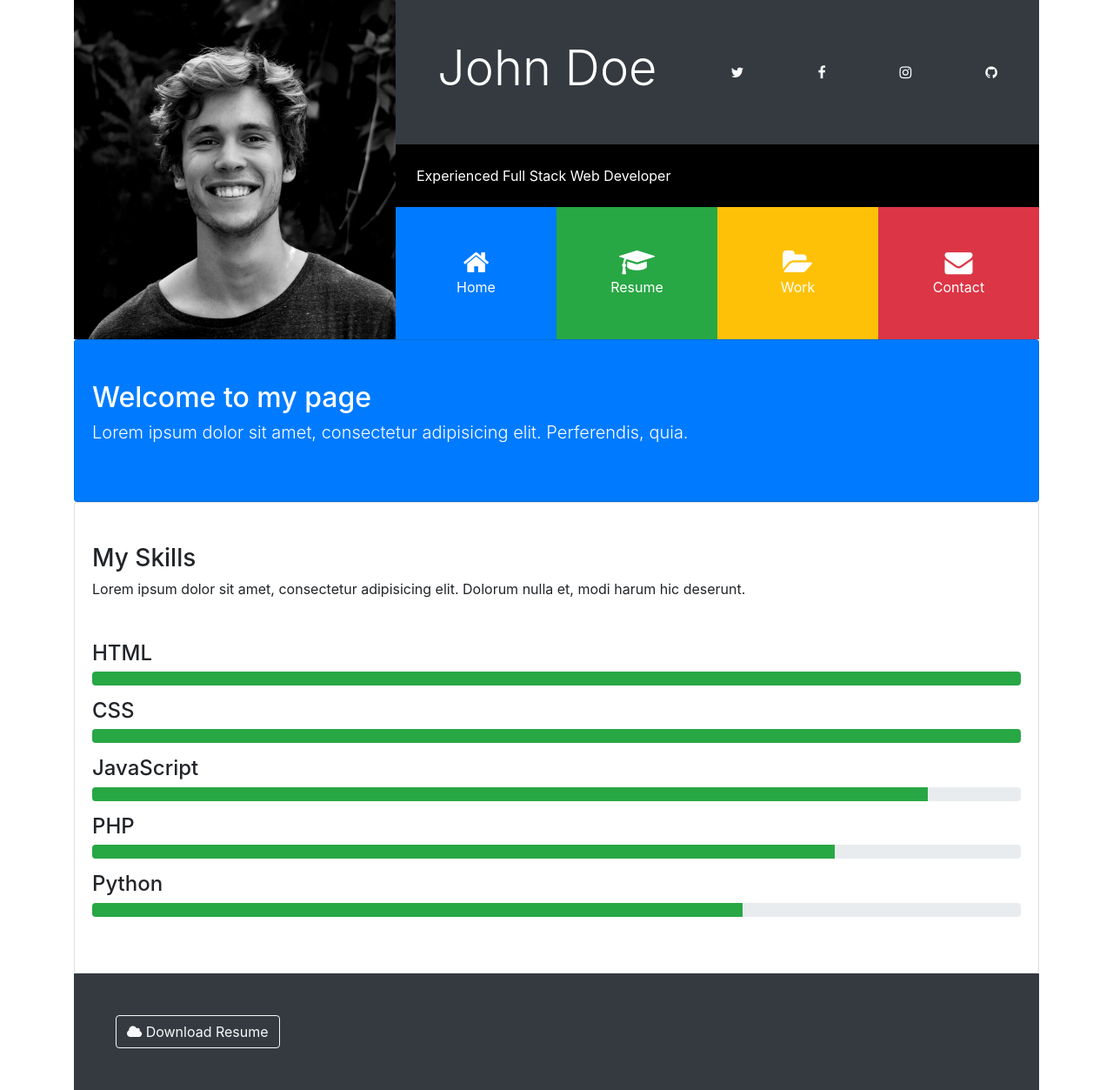
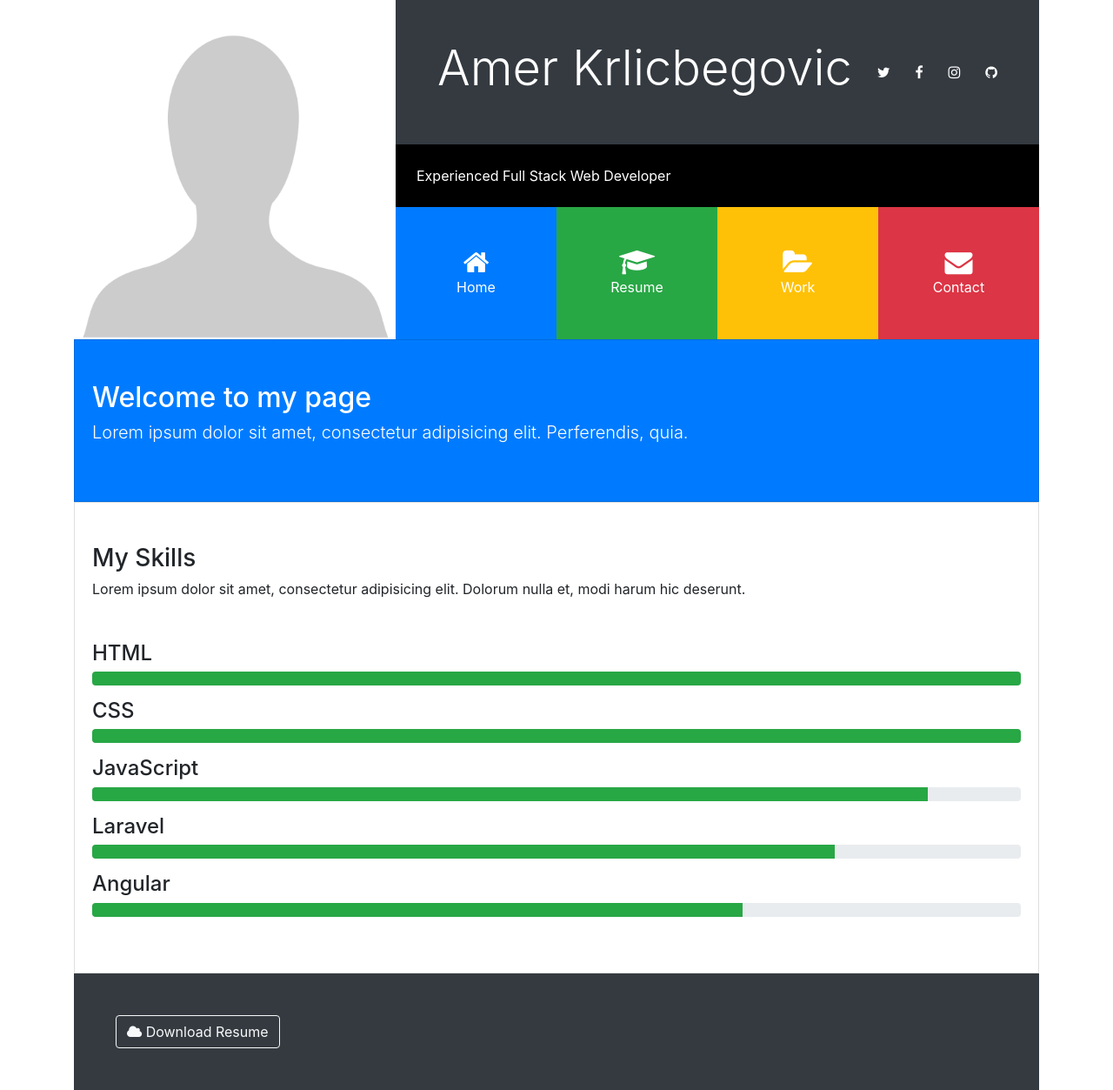
Before and after one commit to amerkrlicbegovic/Bootstrap-projects, a website: page Project-Portfoligrid/src/index.html in a window 1280 px wide. Shown: the whole page at 87% size. Drawn offline with Linux system fonts and the light colour scheme; some packages are replaced by stand-ins of ours; a script that the page names is missing.

Commit message:
Project Portfoligrid fin

```diff
--- a/Project-Portfoligrid/src/css/style.css
+++ b/Project-Portfoligrid/src/css/style.css
@@ -18,3 +18,6 @@
 @media (min-width: 1199px) {
   .port-item {
     padding: 3em !important; } }
+.card{
+border-radius:0px
+}
--- a/Project-Portfoligrid/src/index.html
+++ b/Project-Portfoligrid/src/index.html
@@ -15,13 +15,13 @@
     <header id="main-header">
       <div class="row no-gutters">
         <div class="col-lg-4 col-md-5">
-          <img src="img/person1.jpg">
+          <img src="img/2000px-Placeholder_no_text.svg.png">
         </div>
         <div class="col-lg-8 col-md-7">
           <div class="d-flex flex-column">
             <div class="p-5 bg-dark text-white">
               <div class="name d-flex flex-row justify-content-between align-items-center">
-                <h1 class="display-4">John Doe</h1>
+                <h1 class="display-4">Amer Krlicbegovic</h1>
                 <div><i class="fa fa-twitter"></i></div>
                 <div><i class="fa fa-facebook"></i></div>
                 <div><i class="fa fa-instagram"></i></div>
@@ -77,11 +77,11 @@
         <div class="progress mb-3">
           <div class="progress-bar bg-success" style="width:90%"></div>
         </div>
-        <h4>PHP</h4>
+        <h4>Laravel</h4>
         <div class="progress mb-3">
           <div class="progress-bar bg-success" style="width:80%"></div>
         </div>
-        <h4>Python</h4>
+        <h4>Angular</h4>
         <div class="progress mb-3">
           <div class="progress-bar bg-success" style="width:70%"></div>
         </div>
```
Also changed, not shown: Project-Portfoligrid/src/img/2000px-Placeholder_no_text.svg.png (added), Project-Portfoligrid/src/img/person1.jpg (deleted).
